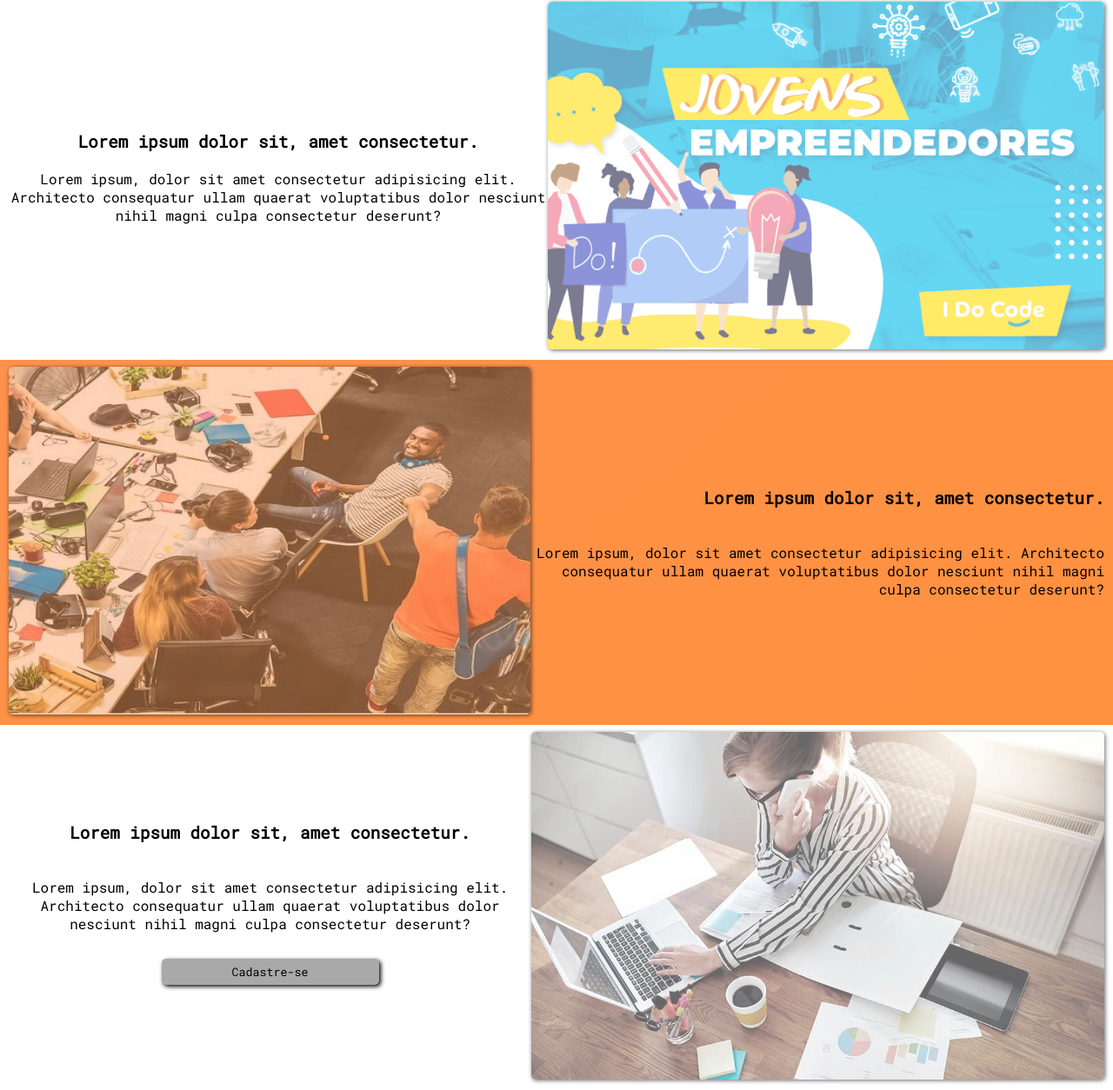
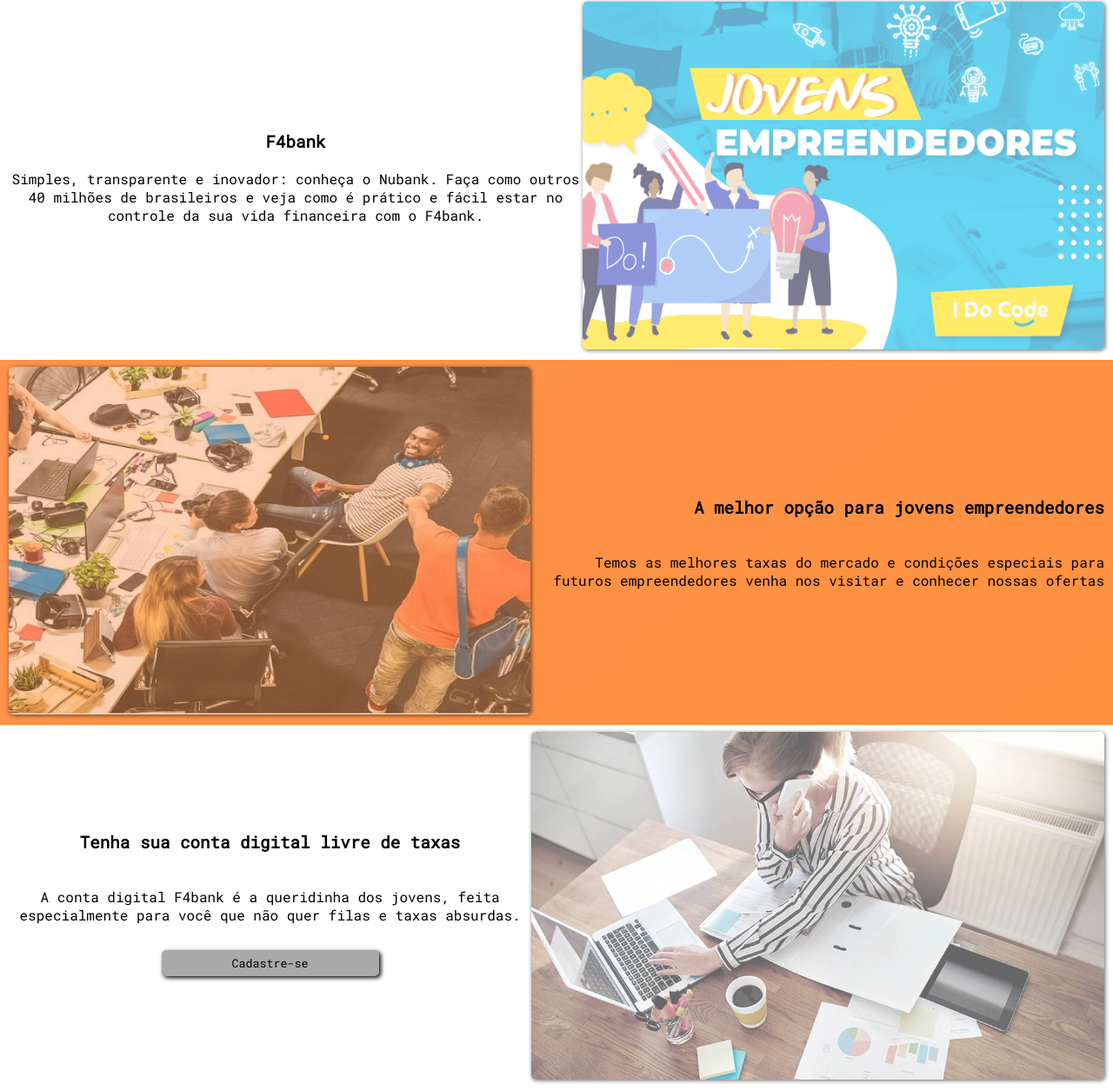
Before and after one commit to future4code/Johnson-landing-page3, a plain HTML site: page jovemempr.html in a window 1280 px wide. Shown: the part 86-1340 px from the top of the page at 87% size. Drawn offline with Linux system fonts and the light colour scheme.

Commit message:
alterando o texto da página

```diff
--- a/jovemempr.html
+++ b/jovemempr.html
@@ -33,14 +33,15 @@
             <section class="section-1">
                 <div class="container-1">
                     <h1>
-                        Lorem ipsum dolor sit, amet consectetur.
+                        F4bank
                     </h1>
                     <p>
-                        Lorem ipsum, dolor sit amet consectetur adipisicing elit. Architecto consequatur ullam quaerat
-                        voluptatibus dolor nesciunt nihil magni culpa consectetur deserunt?
+                        Simples, transparente e inovador: conheça o Nubank.
+                        Faça como outros 40 milhões de brasileiros e veja como é prático e fácil estar no controle da
+                        sua vida financeira com o F4bank.
                     </p>
                 </div>
-                <div class="imagem-1">
+                <div class="imagem-2">
                     <img src="./imagens julio/jovens-card.png" alt="">
                 </div>
             </section>
@@ -51,12 +52,10 @@
                 </div>
                 <div class="container-2">
                     <h1>
-                        Lorem ipsum dolor sit, amet consectetur.
+                        A melhor opção para jovens empreendedores
                     </h1>
                     <p>
-                        Lorem ipsum, dolor sit amet consectetur adipisicing elit. Architecto consequatur ullam
-                        quaerat
-                        voluptatibus dolor nesciunt nihil magni culpa consectetur deserunt?
+                        Temos as melhores taxas do mercado e condições especiais para futuros empreendedores venha nos visitar e conhecer nossas ofertas
                     </p>
                 </div>
 
@@ -66,12 +65,10 @@
 
                 <div class="container-3">
                     <h1>
-                        Lorem ipsum dolor sit, amet consectetur.
+                        Tenha sua conta digital livre de taxas
                     </h1>
                     <p>
-                        Lorem ipsum, dolor sit amet consectetur adipisicing elit. Architecto consequatur ullam
-                        quaerat
-                        voluptatibus dolor nesciunt nihil magni culpa consectetur deserunt?
+                        A conta digital F4bank é a queridinha dos jovens, feita especialmente para você que não quer filas e taxas absurdas.
                     </p>
                     <div class="btn">
                         <a href="cadastro.html"><button class="btn-cadastro">Cadastre-se</button></a>
```
